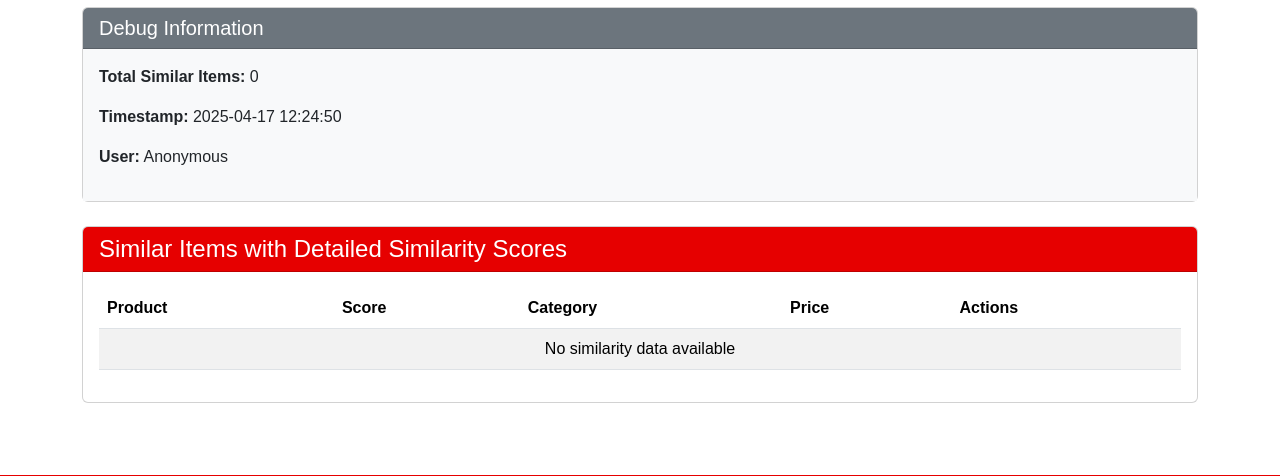
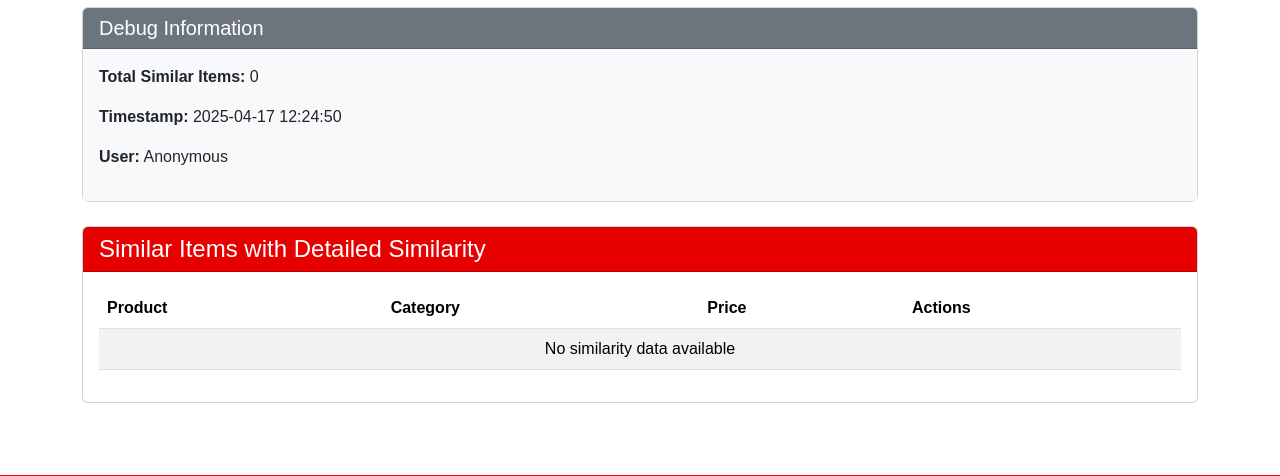
Before and after one commit to anashassan517/alfa-Recommender-System, a Django app: template templates/recommendations/dashboard_neighbors.html in a window 1280 px wide. Shown: the part 525-1001 px from the top of the page. Run offline with Django 5.2, Linux system fonts and the light colour scheme; the template is opened without the code that fills it, so the values that code supplies are empty; parts of the project's set-up code (start-up, migrations or seed data) failed here and were passed over.

Commit message:
minor changes

```diff
--- a/templates/recommendations/dashboard_neighbors.html
+++ b/templates/recommendations/dashboard_neighbors.html
@@ -63,7 +63,7 @@
     <!-- Similar items with detailed scores -->
     <div class="card">
         <div class="card-header bg-alfa-primary text-white">
-            <h4 class="mb-0">Similar Items with Detailed Similarity Scores</h4>
+            <h4 class="mb-0">Similar Items with Detailed Similarity</h4>
         </div>
         <div class="card-body">
             <div class="table-responsive">
@@ -71,7 +71,6 @@
                     <thead>
                         <tr>
                             <th>Product</th>
-                            <th>Score</th>
                             <th>Category</th>
                             <th>Price</th>
                             <th>Actions</th>
@@ -102,7 +101,6 @@
                                     <small class="text-muted">(Product not found in database)</small>
                                     {% endif %}
                                 </td>
-                                <td>{{ item.score|floatformat:6 }}</td>
                                 <td>
                                     {% if 'product' in item %}
                                     {{ item.product.category.name }}
```
Also changed, not shown: alfa_mall/settings.py (+0 -123 lines), products/models.py (+0 -38 lines), products/views.py (+0 -22 lines).
